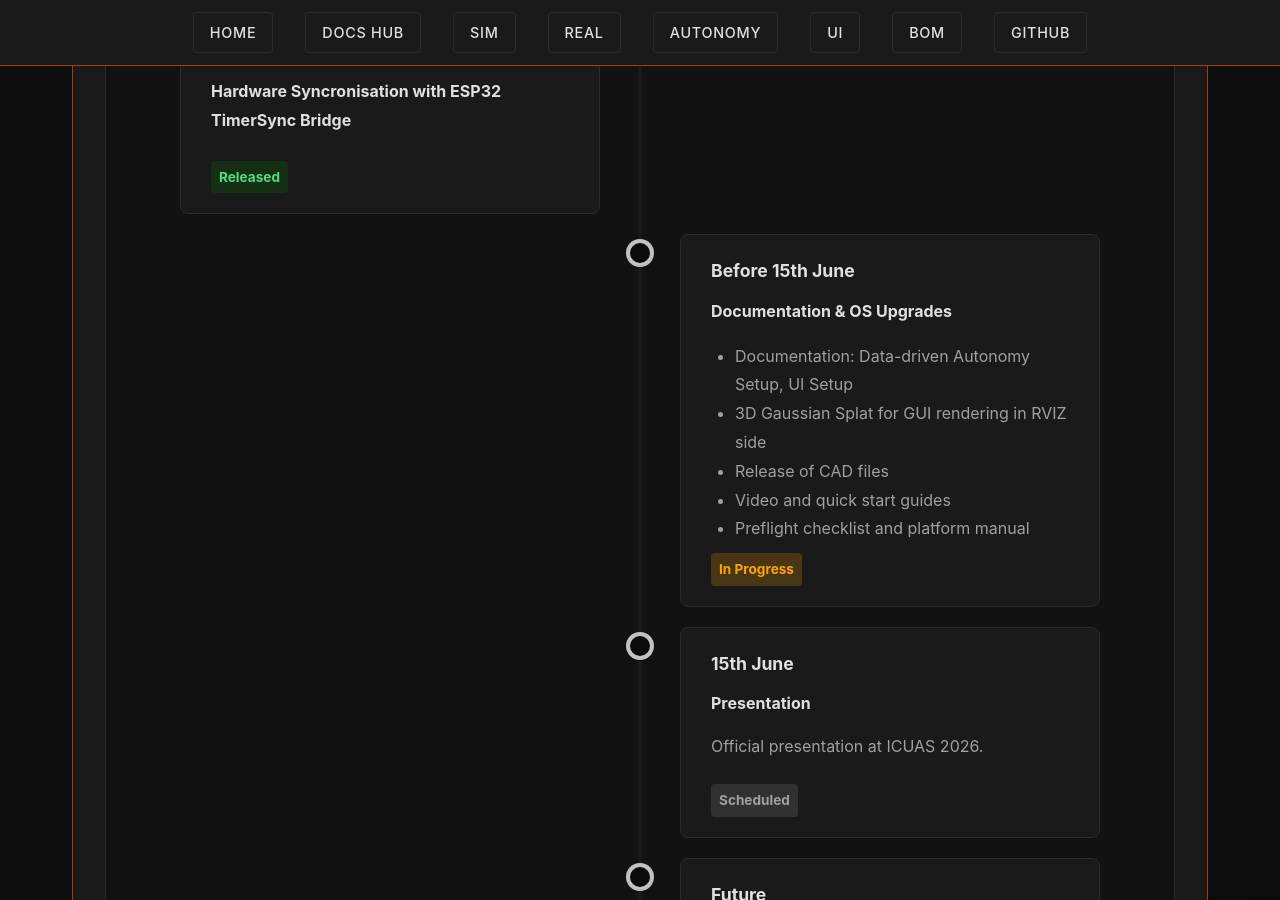
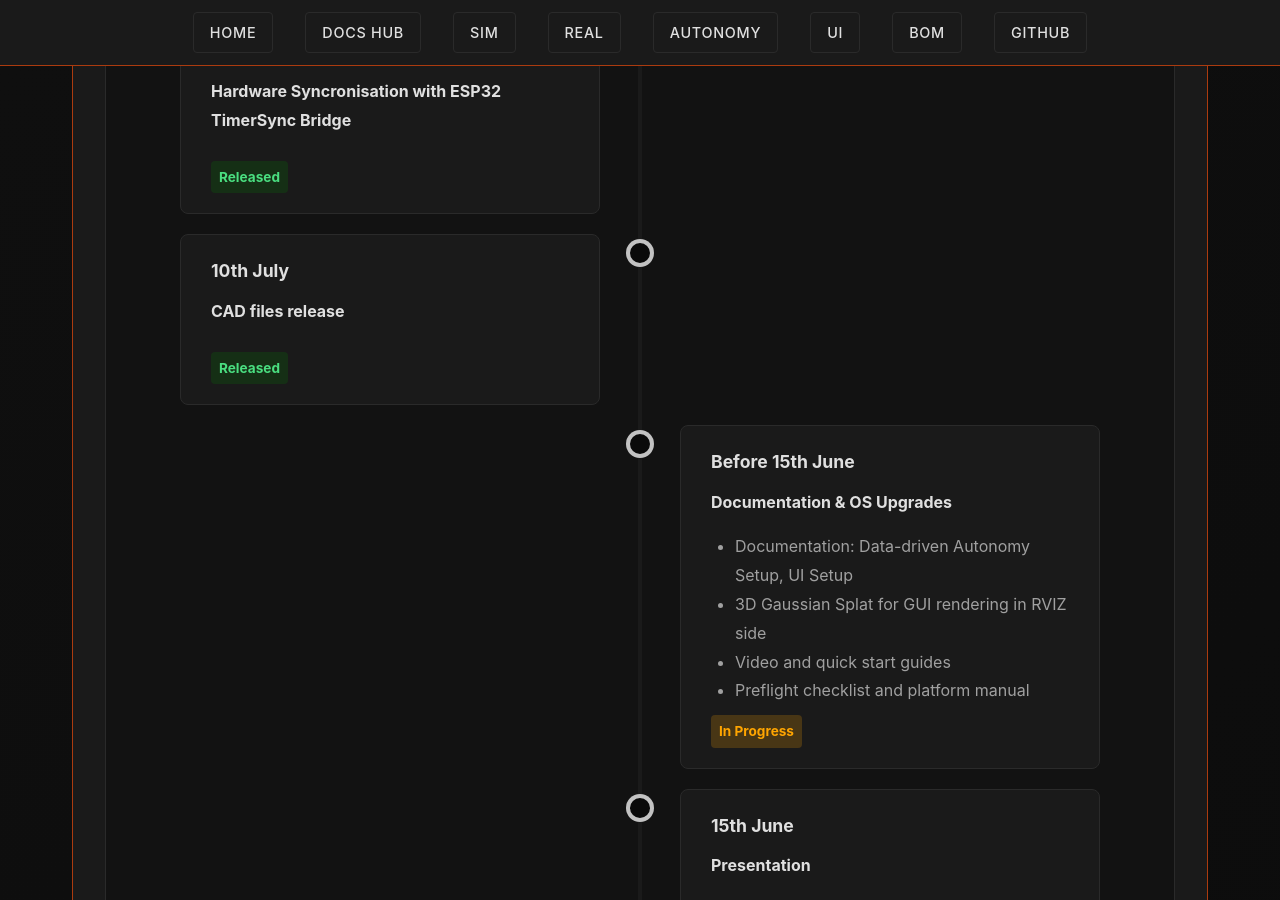
Before and after one commit to SasaKuruppuarachchi/agipix, a Jekyll site: the page built from index.html, in a window 1280 px wide and 900 px high, scrolled down 4476 px. Built offline with Jekyll 4.4.1, drawn with Linux system fonts in a browser that asks for light colours.

Commit message:
feat: move CAD files release entry to main timeline in index.html

```diff
--- a/index.html
+++ b/index.html
@@ -445,6 +445,13 @@ title: Home
           <span class="timeline-status status-released">Released</span>
         </div>
       </div>
+      <div class="timeline-container timeline-left">
+        <div class="timeline-content">
+          <div class="timeline-date">10th July</div>
+          <p style="color: var(--text-primary);"><strong>CAD files release</strong></p>
+          <span class="timeline-status status-released">Released</span>
+        </div>
+      </div>
       <div class="timeline-container timeline-right">
         <div class="timeline-content">
           <div class="timeline-date">Before 15th June</div>
@@ -452,7 +459,6 @@ title: Home
           <ul style="margin: 0.5rem 0 0 1.5rem; padding: 0; color: var(--text-secondary); line-height: 1.5;">
             <li>Documentation: Data-driven Autonomy Setup, UI Setup</li>
             <li>3D Gaussian Splat for GUI rendering in RVIZ side</li>
-            <li>Release of CAD files</li>
             <li>Video and quick start guides</li>
             <li>Preflight checklist and platform manual</li>
           </ul>
```
